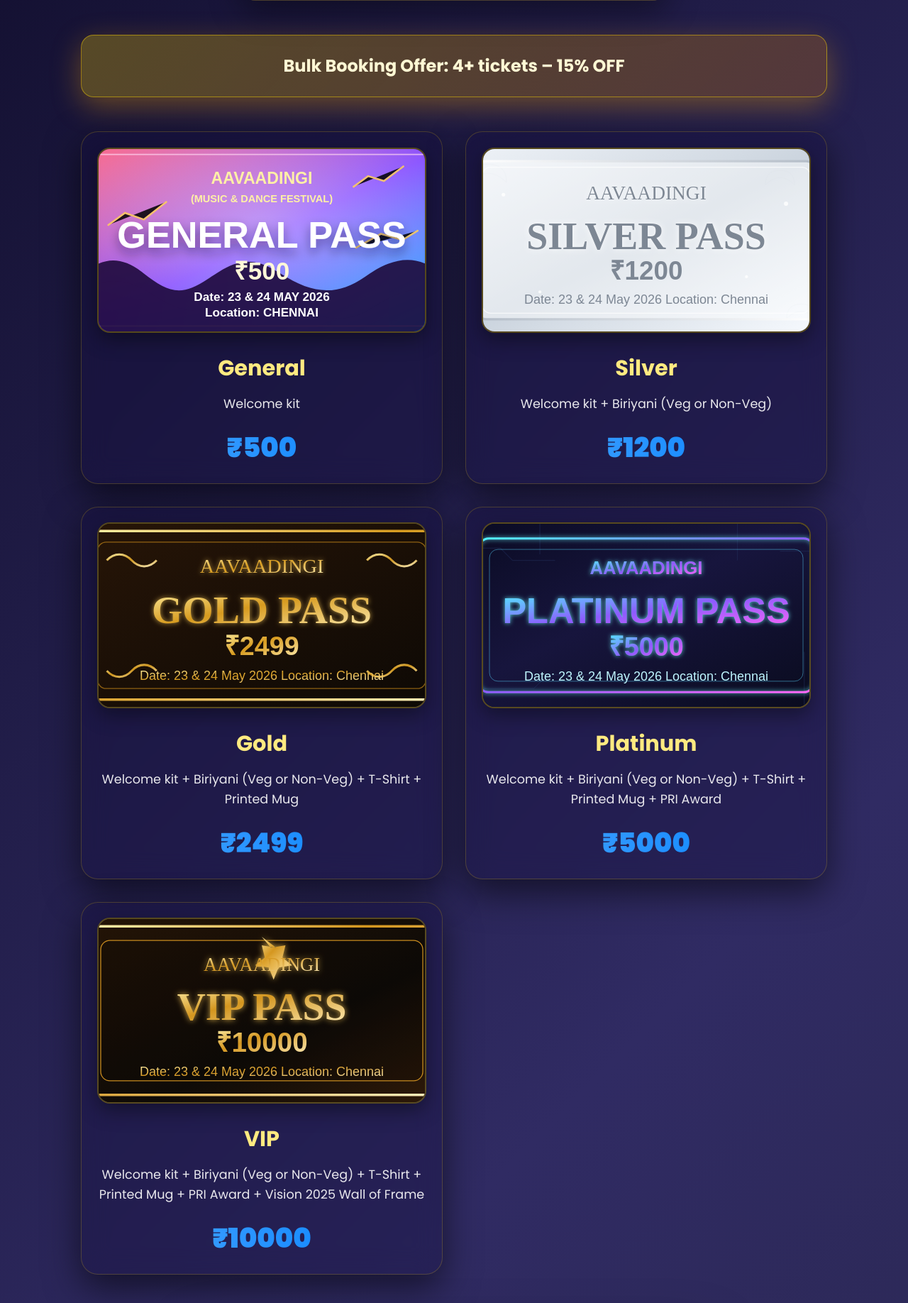
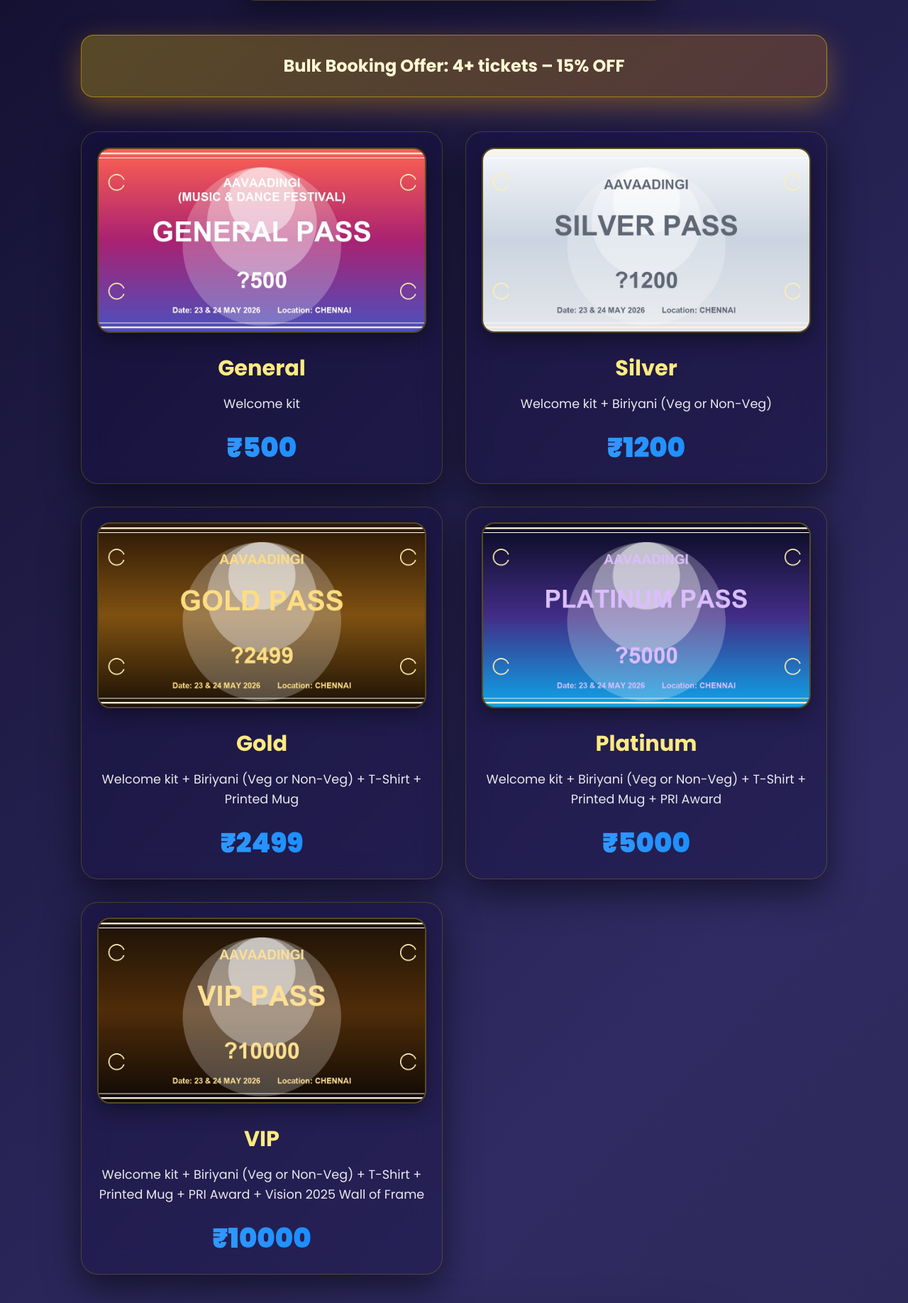
Before and after one commit to manivscode-cyber/aavaadingi, a Flask app: page /ticket/1 in a window 1280 px wide. Shown: the part 492-2328 px from the top of the page at 71% size. Run offline with Flask 3, Linux system fonts and the light colour scheme; parts of the project's set-up code (start-up, migrations or seed data) failed here and were passed over.

Commit message:
Use local pass images on ticket pages

```diff
--- a/tickets-main/templates/ticket.html
+++ b/tickets-main/templates/ticket.html
@@ -788,7 +788,7 @@
                 <div class="ticket-card" data-price="500">
                     <input type="radio" name="category" value="general" id="general" required data-name="General">
                     <label for="general">
-                        <img class="ticket-image" src="/static/images/general-pass.svg" alt="General Access Pass">
+                        <img class="ticket-image" src="/static/images/general.jpeg" alt="General Pass">
                         <div class="ticket-title">General</div>
                         <div class="ticket-perks">Welcome kit</div>
                         <div class="ticket-price">₹500</div>
@@ -798,7 +798,7 @@
                 <div class="ticket-card" data-price="1200">
                     <input type="radio" name="category" value="silver" id="silver" data-name="Silver">
                     <label for="silver">
-                        <img class="ticket-image" src="/static/images/silver-pass.svg" alt="Silver Premium Pass">
+                        <img class="ticket-image" src="/static/images/silver.jpeg" alt="Silver Pass">
                         <div class="ticket-title">Silver</div>
                         <div class="ticket-perks">Welcome kit + Biriyani (Veg or Non-Veg)</div>
                         <div class="ticket-price">₹1200</div>
@@ -808,7 +808,7 @@
                 <div class="ticket-card" data-price="2499">
                     <input type="radio" name="category" value="gold" id="gold" data-name="Gold">
                     <label for="gold">
-                        <img class="ticket-image" src="/static/images/gold-pass.svg" alt="Gold Exclusive Pass">
+                        <img class="ticket-image" src="/static/images/gold.jpeg" alt="Gold Pass">
                         <div class="ticket-title">Gold</div>
                         <div class="ticket-perks">Welcome kit + Biriyani (Veg or Non-Veg) + T-Shirt + Printed Mug</div>
                         <div class="ticket-price">₹2499</div>
@@ -818,7 +818,7 @@
                 <div class="ticket-card" data-price="5000">
                     <input type="radio" name="category" value="platinum" id="platinum" data-name="Platinum">
                     <label for="platinum">
-                        <img class="ticket-image" src="/static/images/platinum-pass.svg" alt="Platinum VIP Pass">
+                        <img class="ticket-image" src="/static/images/platinum.jpeg" alt="Platinum Pass">
                         <div class="ticket-title">Platinum</div>
                         <div class="ticket-perks">Welcome kit + Biriyani (Veg or Non-Veg) + T-Shirt + Printed Mug + PRI Award</div>
                         <div class="ticket-price">₹5000</div>
@@ -828,7 +828,7 @@
                 <div class="ticket-card premium" data-price="10000">
                     <input type="radio" name="category" value="vip" id="vip" data-name="VIP">
                     <label for="vip">
-                        <img class="ticket-image" src="/static/images/vip-pass.svg" alt="VIP Elite Pass">
+                        <img class="ticket-image" src="/static/images/vip.jpeg" alt="VIP Pass">
                         <div class="ticket-title">VIP</div>
                         <div class="ticket-perks">Welcome kit + Biriyani (Veg or Non-Veg) + T-Shirt + Printed Mug + PRI Award + Vision 2025 Wall of Frame</div>
                         <div class="ticket-price">₹10000</div>
```
Also changed, not shown: tickets-main/templates/home.html (+5 -5 lines), tickets-main/static/images/general.jpeg, tickets-main/static/images/gold.jpeg, tickets-main/static/images/platinum.jpeg, tickets-main/static/images/silver.jpeg, tickets-main/static/images/vip.jpeg.
